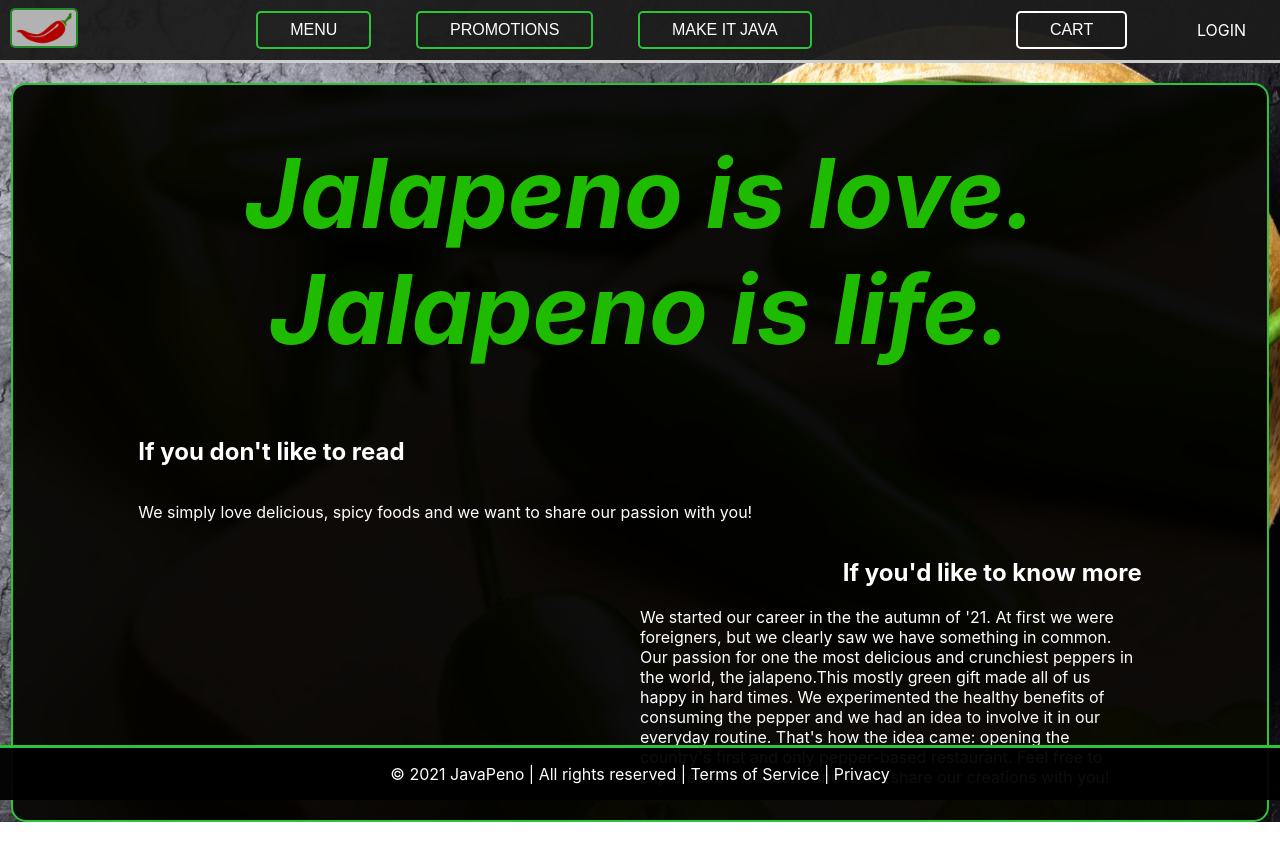
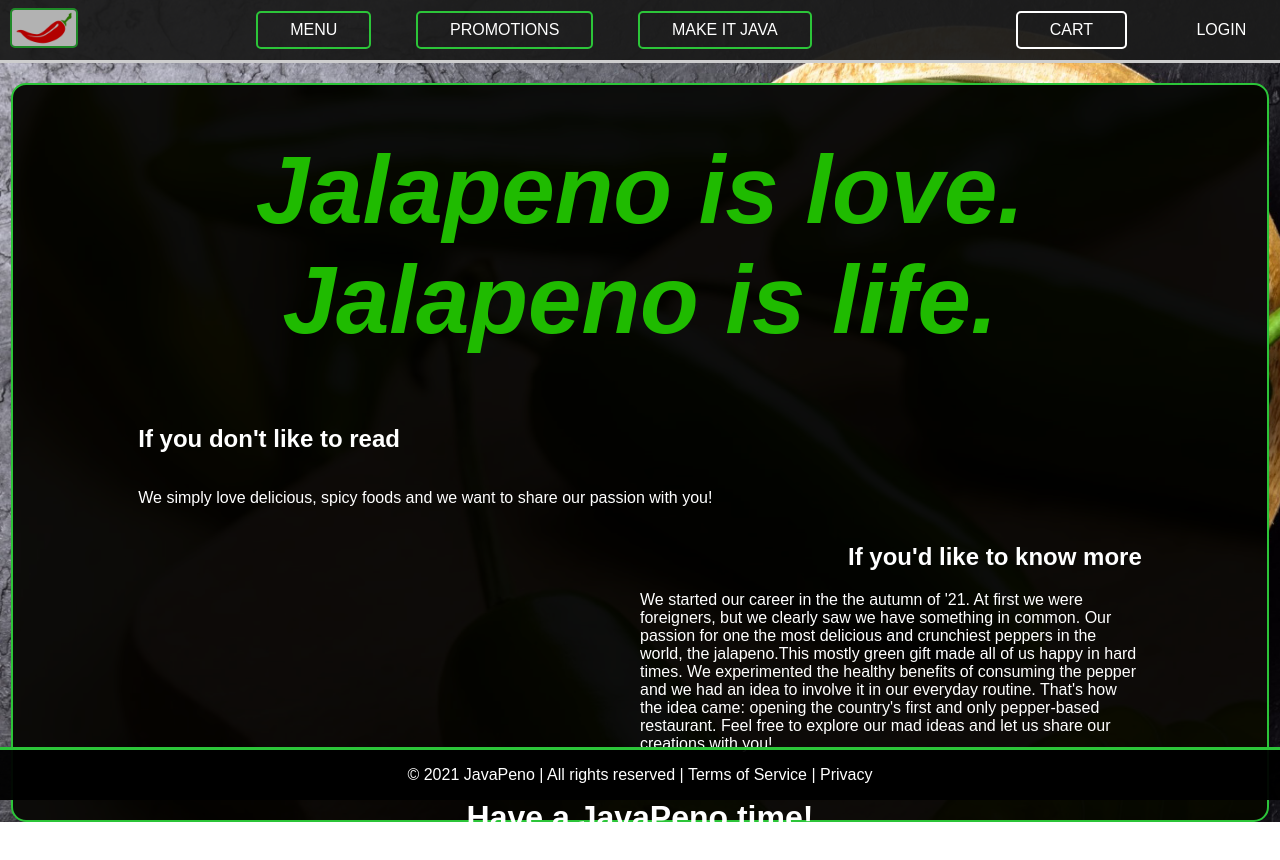
Before and after one commit to CodecoolGlobal/el-proyecte-grande-sprint-4-java-havalda-r, a React (Create React App) app: page / in a window 1280 px wide. Shown: the top 860 px of the page. Built offline with nearby package versions, Linux system fonts and the light colour scheme.

Commit message:
feat: change font type

```diff
--- a/src/index.css
+++ b/src/index.css
@@ -1,8 +1,7 @@
 body {
   margin: 0;
-  font-family: -apple-system, BlinkMacSystemFont, 'Segoe UI', 'Roboto', 'Oxygen',
-    'Ubuntu', 'Cantarell', 'Fira Sans', 'Droid Sans', 'Helvetica Neue',
-    sans-serif;
+  font-family: 'Arial', 'Segoe UI', 'Roboto', 'Oxygen', 'Ubuntu', 'Cantarell',
+    'Fira Sans', 'Droid Sans', 'Helvetica Neue', sans-serif;
   -webkit-font-smoothing: antialiased;
   -moz-osx-font-smoothing: grayscale;
 }
```
